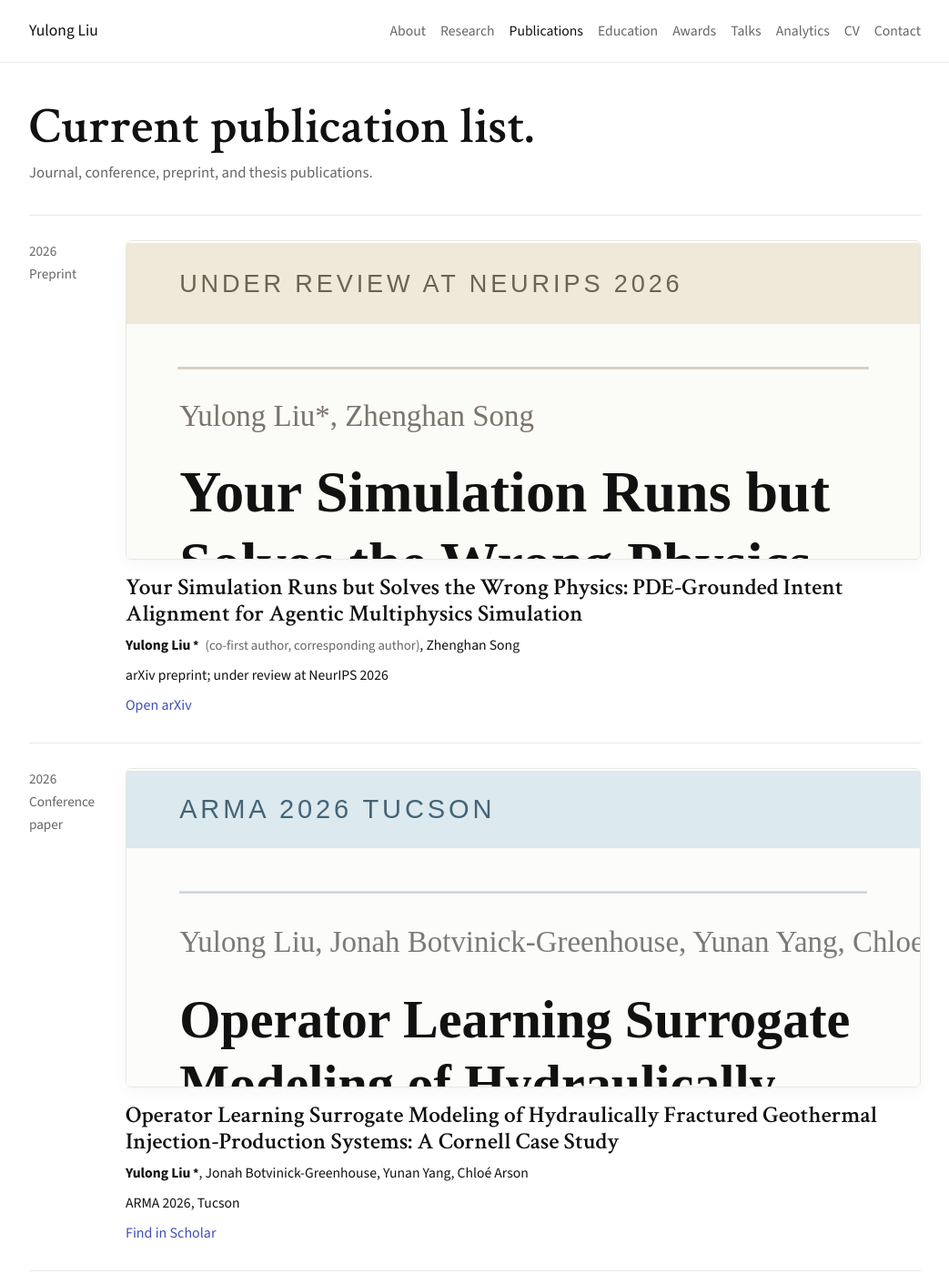
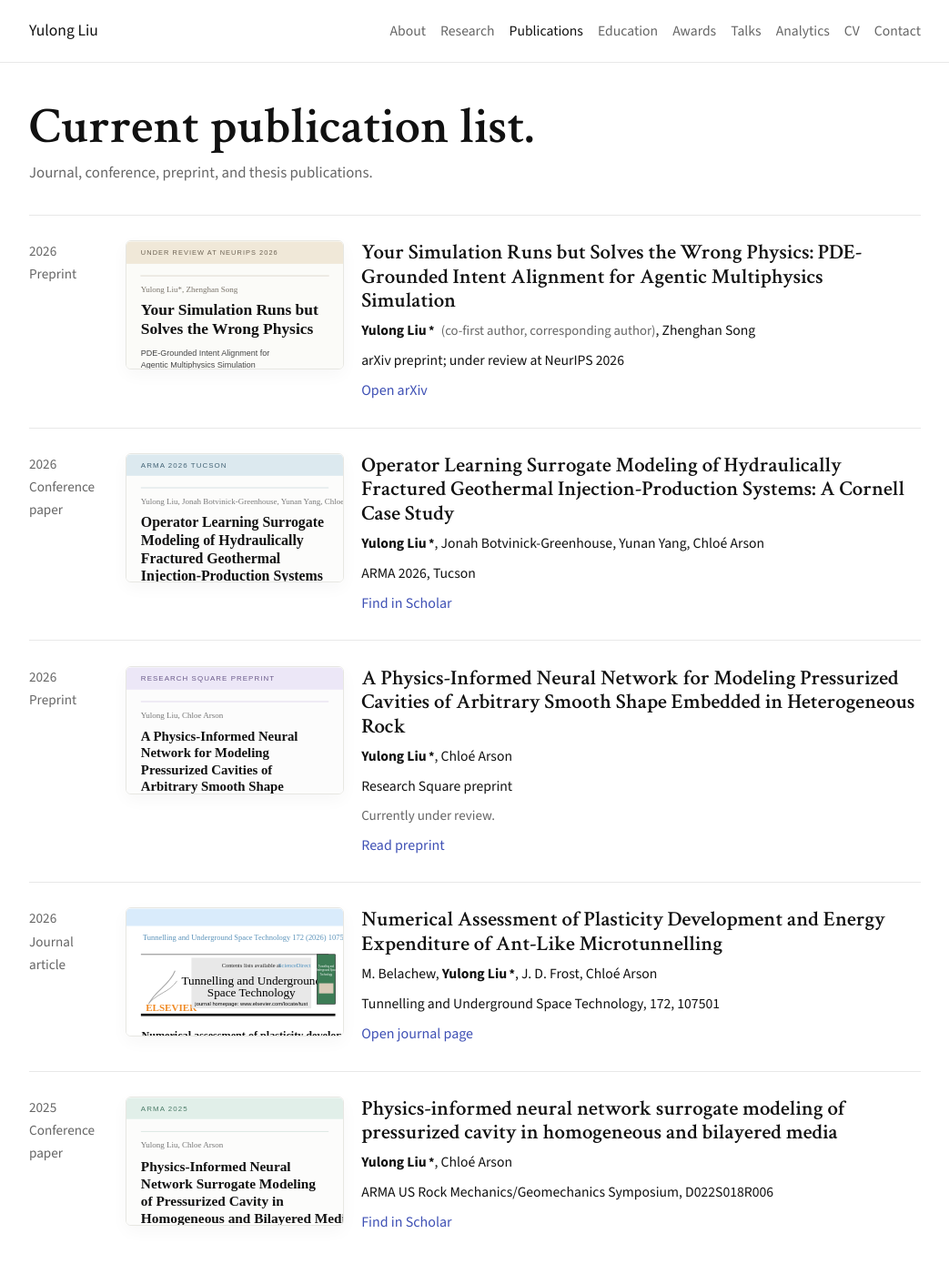
Before and after one commit to Yulongggggg/yulong_website, a Jekyll site: the page built from publications.md, in a window 1280 px wide and 1400 px high. Shown: the whole window at 91% size, without its empty margins (118-1161 px from the left). Built offline with Jekyll 4.4.1, drawn with Linux system fonts in a browser that asks for light colours.

Commit message:
Refine publication preview sizing

```diff
--- a/assets/css/style.css
+++ b/assets/css/style.css
@@ -331,7 +331,9 @@ img {
 
 .pub-main {
   display: grid;
-  gap: 1rem;
+  grid-template-columns: 240px minmax(0, 1fr);
+  gap: 1rem 1.2rem;
+  align-items: start;
 }
 
 .pub-preview {
@@ -346,14 +348,14 @@ img {
 .pub-preview img {
   display: block;
   width: 100%;
-  aspect-ratio: 16 / 6.4;
+  aspect-ratio: 16 / 9.4;
   object-fit: cover;
   object-position: top center;
   background: #fff;
 }
 
 .pub-title {
-  font-size: clamp(1.28rem, 2vw, 1.62rem);
+  font-size: clamp(1.22rem, 1.8vw, 1.5rem);
   line-height: 1.15;
   margin-bottom: 0.4rem;
 }
@@ -643,8 +645,12 @@ img {
     grid-template-columns: 80px minmax(0, 1fr);
   }
 
+  .pub-main {
+    grid-template-columns: 200px minmax(0, 1fr);
+  }
+
   .pub-preview img {
-    aspect-ratio: 16 / 7.4;
+    aspect-ratio: 16 / 9.8;
   }
 }
 
@@ -681,8 +687,13 @@ img {
     gap: 14px;
   }
 
+  .pub-main {
+    grid-template-columns: 1fr;
+    gap: 0.85rem;
+  }
+
   .pub-preview img {
-    aspect-ratio: 16 / 8.6;
+    aspect-ratio: 16 / 8.2;
   }
 
   .page-shell {
```
